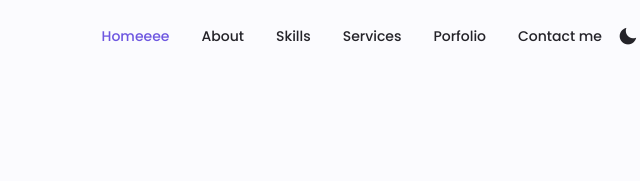
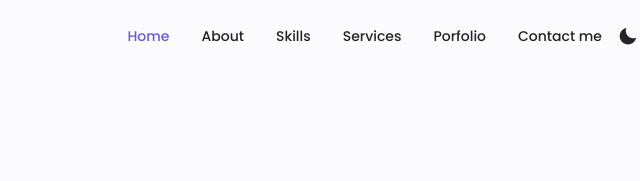
Before and after one commit to Shizolm/Personal-Website, a plain HTML site: page index.html in a window 1280 px wide. Shown: the top 181 px of the page, 486-1126 px from the left. Drawn offline with nearby package versions, Linux system fonts and the light colour scheme.

Commit message:
minor fix

```diff
--- a/index.html
+++ b/index.html
@@ -21,7 +21,7 @@
                 <div class="nav_menu" id="nav-menu">
                     <ul class="nav_list grid">
                         <li class="nav_item">
-                            <a href="#home" class="nav_link active-link"><i class="bx bx-home nav_icon"></i>Homeeee</a>
+                            <a href="#home" class="nav_link active-link"><i class="bx bx-home nav_icon"></i>Home</a>
                         </li>
                         <li class="nav_item">
                             <a href="#about" class="nav_link"><i class="bx bx-user nav_icon"></i>About</a>
```
